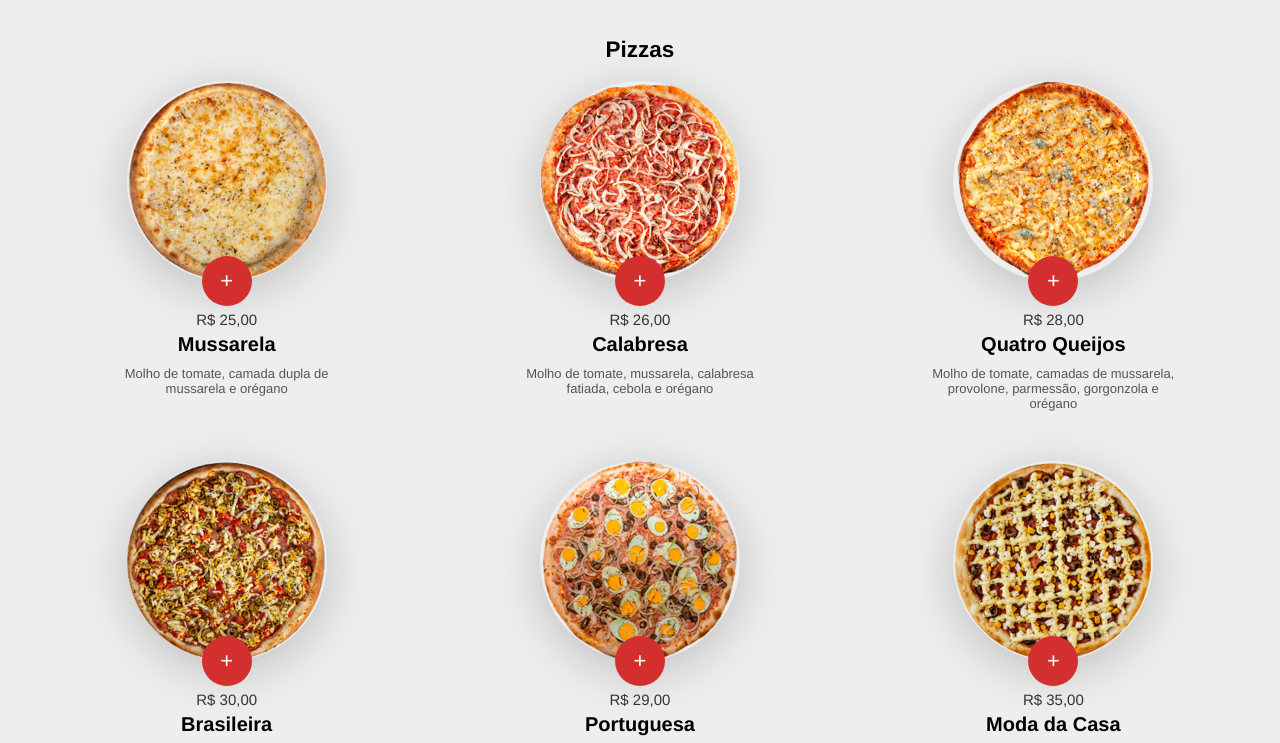
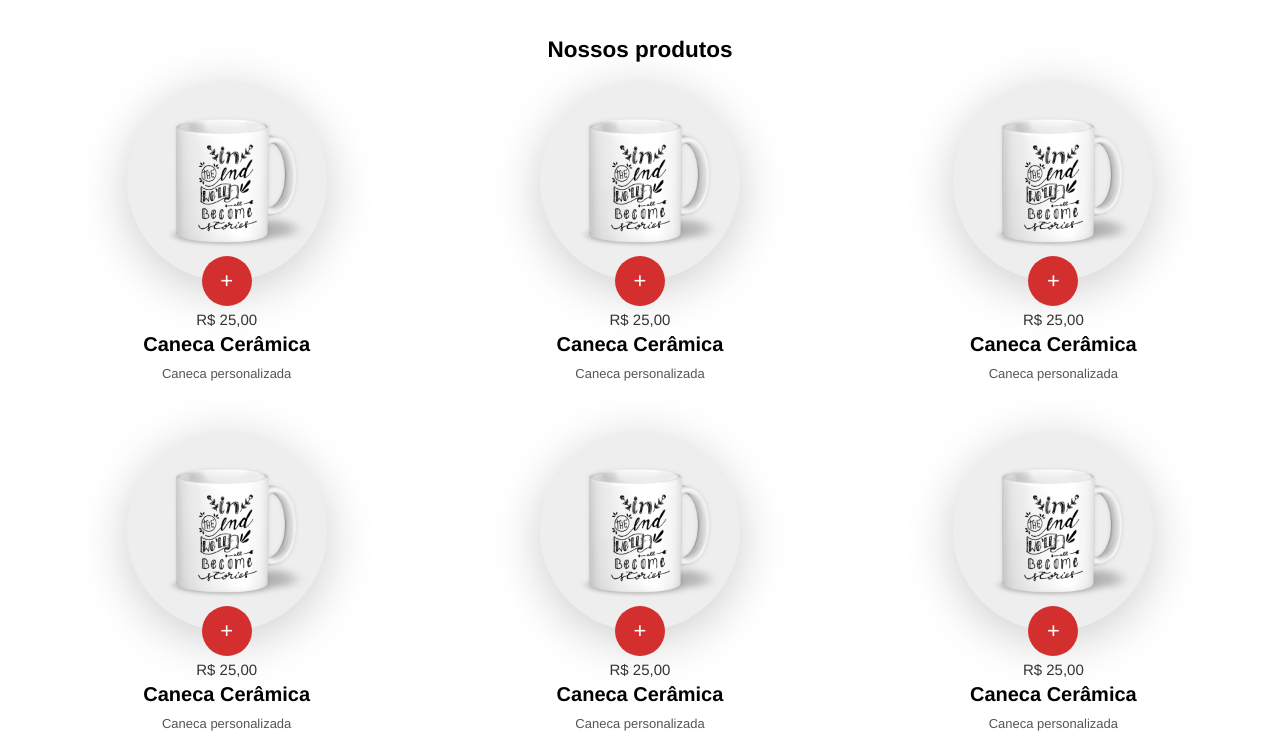
Before and after one commit to gabcruzti/FeitoPorMim, a plain HTML site: page HechoPorMy/index.html in a window 1280 px wide. Shown: the part 62-805 px from the top of the page. Drawn offline with Linux system fonts and the light colour scheme; a web font is replaced by a local one.

Commit message:
Carrinho

```diff
--- a/HechoPorMy/css/style.css
+++ b/HechoPorMy/css/style.css
@@ -5,7 +5,7 @@
 }
 
 body {
-    background-color:#EEE;
+    background-color:#fff;
     font-family:'Lato', Helvetica, Arial;
     font-size:15px;
     display:flex;
@@ -23,10 +23,11 @@ header {
     top:0;
     right:0;
     height:60px;
-    background-color:#d32f2f;
+    background-color:#c0a9e2;
     display:flex; /* none; */
     justify-content:space-between; /* flex-end; */
     align-items: center;
+
 }
 
 header h1 {
--- a/HechoPorMy/index.html
+++ b/HechoPorMy/index.html
@@ -5,8 +5,10 @@
     <meta name="viewport" content="width=device-width, initial-scale=1.0">
     <link rel="icon" href="images/favicon.png" />
 
-    <title>Pizzaria da Nonna</title>
+    <title>Feito por mim</title>
     <link rel="stylesheet" href="css/style.css" />
+
+
 </head>
 <body>
 
@@ -40,7 +42,7 @@
 
     <!-- .menu-openner aparecera no modo mobile -->
     <header>
-        <h1>Pizzaria da Nonna</h1>
+        <h1>Feito por mim</h1>
         <div class="menu-openner"><span>0</span>🛒</div>
     </header>
     <!-- /menu-openner -->
@@ -48,7 +50,7 @@
     <!-- conteudo principal -->
     <main>
 
-        <h2>Pizzas</h2>
+        <h2>Nossos produtos</h2>
 
         <div class="pizza-area"></div>
     </main>
--- a/HechoPorMy/pizzas.js
+++ b/HechoPorMy/pizzas.js
@@ -1,98 +1,98 @@
 let pizzaJson = [
     {
         id: 1,
-        name: 'Mussarela',
-        img: 'images/pizza.png',
+        name: 'Caneca Cerâmica',
+        img: 'images/caneca.png',
         price: [20.00, 23.00, 25.00],
         sizes: [
-          '6 fatias',
-          '8 fatias',
-          '12 fatias'
+          '',
+          '',
+          ''
         ],
-        description: 'Molho de tomate, camada dupla de mussarela e orégano'
+        description: 'Caneca personalizada'
       },
       {
         id: 2,
-        name: 'Calabresa',
-        img: 'images/pizza2.png',
-        price: [21.00, 24.00, 26.00],
+        name: 'Caneca Cerâmica',
+        img: 'images/caneca.png',
+        price: [20.00, 23.00, 25.00],
         sizes: [
-          '6 fatias',
-          '8 fatias',
-          '12 fatias'
+          '',
+          '',
+          ''
         ],
-        description: 'Molho de tomate, mussarela, calabresa fatiada, cebola e orégano'
+        description: 'Caneca personalizada'
       },
       {
         id: 3,
-        name: 'Quatro Queijos',
-        img: 'images/pizza3.png',
-        price: [23.00, 26.00, 28.00],
+        name: 'Caneca Cerâmica',
+        img: 'images/caneca.png',
+        price: [20.00, 23.00, 25.00],
         sizes: [
-          '6 fatias',
-          '8 fatias',
-          '12 fatias'
+          '',
+          '',
+          ''
         ],
-        description: 'Molho de tomate, camadas de mussarela, provolone, parmessão, gorgonzola e orégano'
+        description: 'Caneca personalizada'
       },
       {
         id: 4,
-        name: 'Brasileira',
-        img: 'images/pizza4.png',
-        price: [25.00, 28.00, 30.00],
+        name: 'Caneca Cerâmica',
+        img: 'images/caneca.png',
+        price: [20.00, 23.00, 25.00],
         sizes: [
-          '6 fatias',
-          '8 fatias',
-          '12 fatias'
+          '',
+          '',
+          ''
         ],
-        description: 'Molho de tomate, mussarela, calabresa picada, palmito, champignon, azeitonas e orégano'
+        description: 'Caneca personalizada'
       },
       {
         id: 5,
-        name: 'Portuguesa',
-        img: 'images/pizza5.png',
-        price: [24.00, 27.00, 29.00],
+        name: 'Caneca Cerâmica',
+        img: 'images/caneca.png',
+        price: [20.00, 23.00, 25.00],
         sizes: [
-          '6 fatias',
-          '8 fatias',
-          '12 fatias'
+          '',
+          '',
+          ''
         ],
-        description: 'Molho de tomate, mussarela, presunto, ovos, cebolas, pimentão, azeitona  e orégano'
+        description: 'Caneca personalizada'
       },
       {
         id: 6,
-        name: 'Moda da Casa',
-        img: 'images/pizza6.png',
-        price: [30.00, 33.00, 35.00],
+        name: 'Caneca Cerâmica',
+        img: 'images/caneca.png',
+        price: [20.00, 23.00, 25.00],
         sizes: [
-          '6 fatias',
-          '8 fatias',
-          '12 fatias'
+          '',
+          '',
+          ''
         ],
-        description: 'Molho de tomate, mussarela, carne de sol, tomates em cubos, coentro, cebola, azeitona, catupiry e orégano'
+        description: 'Caneca personalizada'
       },
       {
         id: 7,
-        name: 'Banana com canela',
-        img: 'images/pizza7.png',
-        price: [27.00, 30.00, 32.00],
+        name: 'Caneca Cerâmica',
+        img: 'images/caneca.png',
+        price: [20.00, 23.00, 25.00],
         sizes: [
-          '6 fatias',
-          '8 fatias',
-          '12 fatias'
+          '',
+          '',
+          ''
         ],
-        description: 'Mussarela, banana, canela e açúcar'
+        description: 'Caneca personalizada'
       },
       {
         id: 8,
-        name: 'Chocolate com morango',
-        img: 'images/pizza8.png',
-        price: [30.00, 32.00, 35.00],
+        name: 'Caneca Cerâmica',
+        img: 'images/caneca.png',
+        price: [20.00, 23.00, 25.00],
         sizes: [
-          '6 fatias',
-          '8 fatias',
-          '12 fatias'
+          '',
+          '',
+          ''
         ],
-        description: 'Creme de leite, lascas de chocolate e morangos'
+        description: 'Caneca personalizada'
       }
 ];
```
Also changed, not shown: HechoPorMy/images/caneca.png (added), HechoPorMy/images/favicon.png (deleted), HechoPorMy/images/logo-pizza-da-nonna.png (deleted), HechoPorMy/images/pizza.png (deleted), HechoPorMy/images/pizza1.png (deleted), HechoPorMy/images/pizza10.png (deleted), HechoPorMy/images/pizza11.png (deleted), HechoPorMy/images/pizza12.png (deleted), HechoPorMy/images/pizza2.png (deleted), HechoPorMy/images/pizza3.png (deleted), HechoPorMy/images/pizza4.png (deleted), HechoPorMy/images/pizza5.png (deleted), HechoPorMy/images/pizza6.png (deleted), HechoPorMy/images/pizza7.png (deleted), 2 more files.
